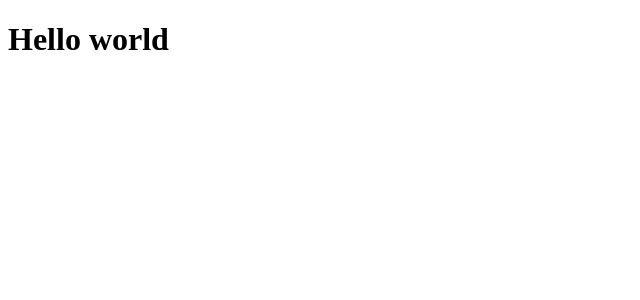
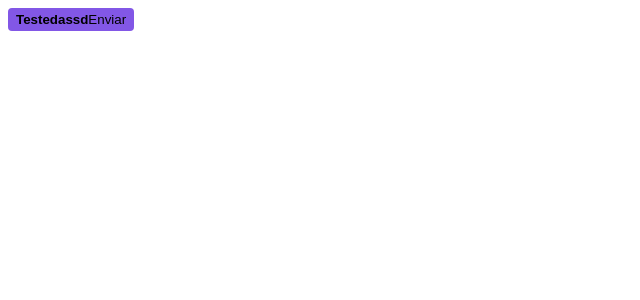
Before and after one commit to williane/04-ignite-desafio-ignite-shop, a Next.js app: page / in a window 1280 px wide. Shown: the top 300 px of the page, without its empty margins (0-640 px from the left). Built offline with nearby package versions, Linux system fonts and the light colour scheme.

Commit message:
Configurando Stitches

```diff
--- a/package.json
+++ b/package.json
@@ -9,6 +9,7 @@
     "lint": "next lint"
   },
   "dependencies": {
+    "@stitches/react": "^1.2.8",
     "@types/node": "18.15.12",
     "@types/react": "18.0.37",
     "@types/react-dom": "18.0.11",
--- a/src/pages/_document.tsx
+++ b/src/pages/_document.tsx
@@ -1,4 +1,5 @@
 import { Html, Head, Main, NextScript } from 'next/document'
+import { getCssText } from '../styles'
 
 export default function Document() {
   return (
@@ -7,6 +8,7 @@
         <link rel="preconnect" href="https://fonts.googleapis.com" />
         <link rel="preconnect" href="https://fonts.gstatic.com" crossOrigin="anonymous" />
         <link href="https://fonts.googleapis.com/css2?family=Roboto:wght@400;700&display=swap" rel="stylesheet" />
+        <style id="stitches" dangerouslySetInnerHTML={{ __html: getCssText() }} />
       </Head>
       <body>
         <Main />
--- a/src/pages/index.tsx
+++ b/src/pages/index.tsx
@@ -1,5 +1,25 @@
+import { styled } from "../styles"
+
+const Button = styled('button', {
+  backgroundColor: '$rocketseat',
+  borderRadius: 4,
+  border: 0,
+  padding: '4px 8px',
+
+  span: {
+    fontWeight: 'bold'
+  },
+
+  '&:hover': {
+    filter: 'brightness(0.8)'
+  }
+})
+
 export default function Home() {
   return (
-    <h1>Hello world</h1>
+    <Button>
+      <span>Testedassd</span>
+      Enviar
+    </Button>
   )
 }
--- /dev/null
+++ b/src/styles/index.ts
@@ -0,0 +1,18 @@
+import { createStitches } from "@stitches/react";
+
+export const {
+  config,
+  styled,
+  css,
+  globalCss,
+  keyframes,
+  getCssText,
+  theme,
+  createTheme,
+} = createStitches({
+  theme: {
+    colors: {
+      rocketseat: '#8257e6',
+    }
+  }
+})
```
Also changed, not shown: 1 other file (tests, documents, lock files or other folders).
